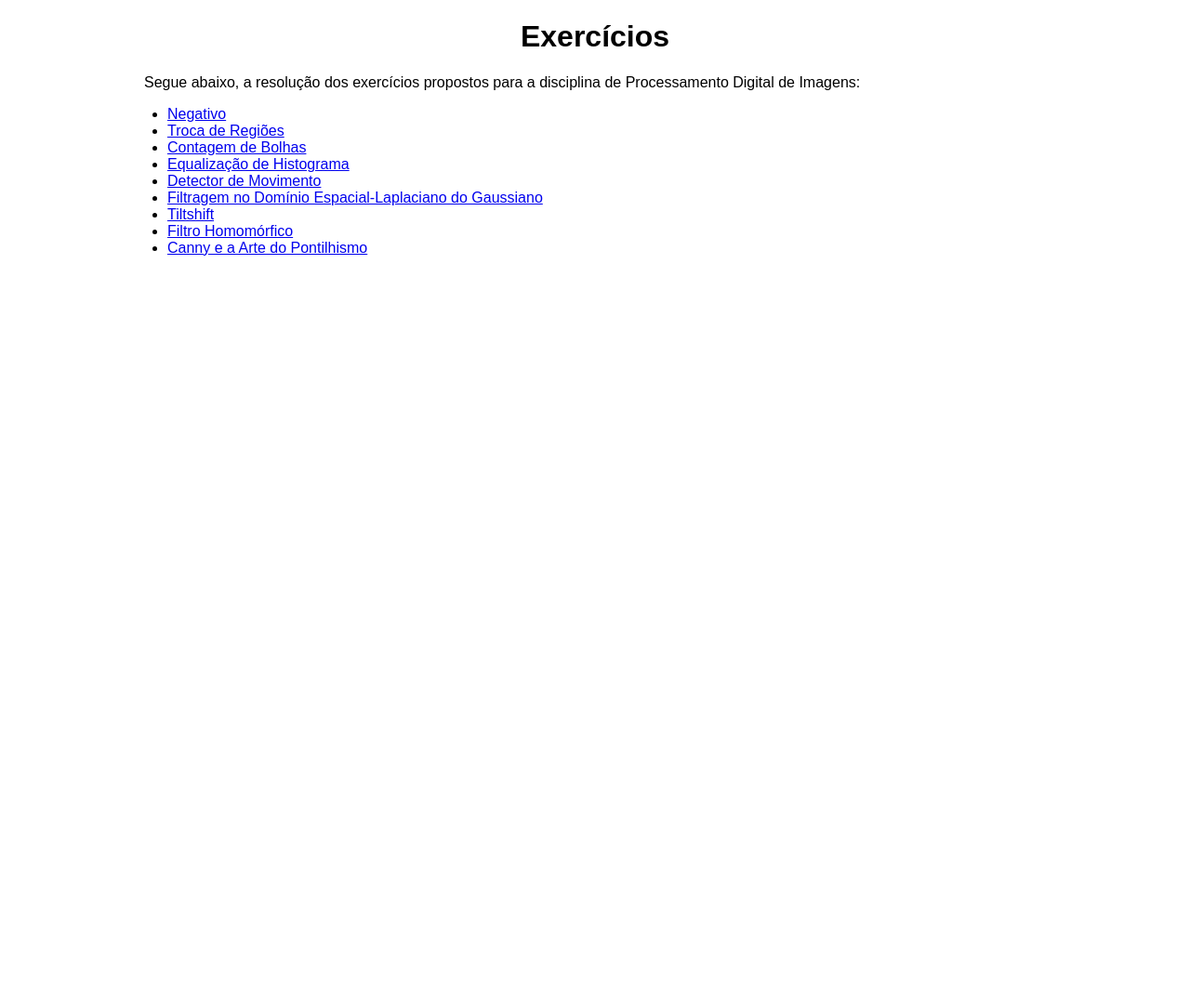
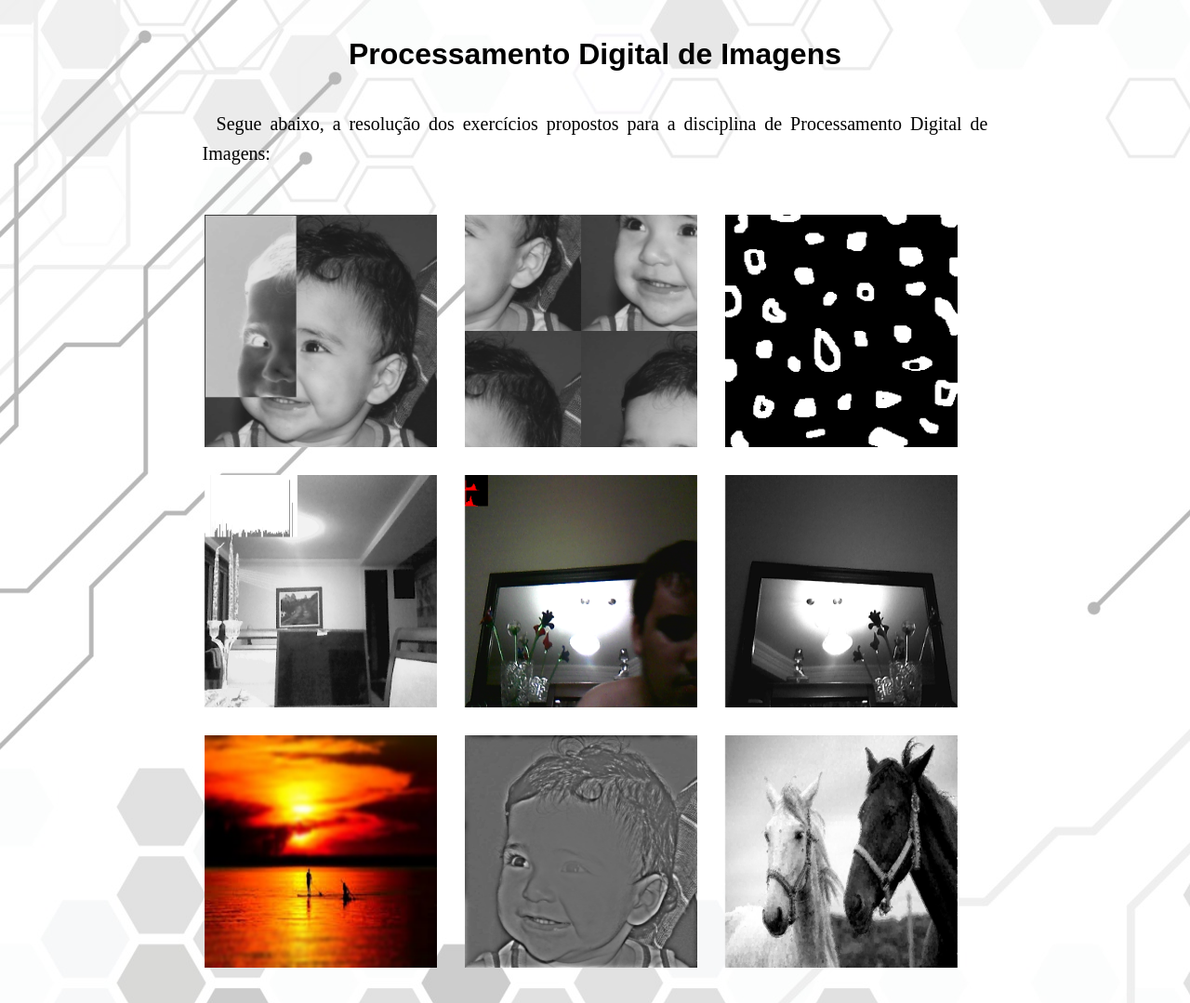
Before and after one commit to igordcn/igordcn.github.io, a plain HTML site: page index.html in a window 1280 px wide. Shown: the whole page at 93% size. Before the commit the page ends 800 px from the top, so only its background shows below. Drawn offline with Linux system fonts and the light colour scheme.

Commit message:
feature: Cria os componente de de flip-card

```diff
--- a/css/estilo.css
+++ b/css/estilo.css
@@ -1,23 +1,87 @@
-body{
-  margin-left:auto;
-  margin-right:auto;
-  width: 1000px;
-  font-family:sans-serif;
+body {
+    margin-left: auto;
+    margin-right: auto;
+    width: 66%;
+    max-width: 1500px;
+    font-family: 'Roboto Slab', serif;
+    background-color: rgba(255, 255, 255, 0.2) ;
+    background-image: url('../resources/img/background.jpg');
+    background-repeat: no-repeat;
+    background-attachment: fixed;
+    background-blend-mode: screen;
 }
-p{
-  text-indent: 15px;
-  text-align:justify;
+
+@media  screen and (min-width: 1920px) {
+    body {
+        background-size: cover;
+    }
 }
-h2{
-  text-align: center;
-  margin-top: 40px;
+
+h1 {
+    text-align: center;
+    font-family: sans-serif;
+    margin: 40px 0;
 }
-h1{
-  text-align: center;
+
+p {
+    text-indent: 15px;
+    text-align: justify;
+    font-size: 20px;
+    line-height: 32px;
 }
-figure{
-  text-align:center;
+
+section {
+    margin-top: 50px;
 }
-figcaption{
-  font-style:italic;
+
+h2 {
+    text-align: center;
+    font-family: sans-serif;
+    margin-bottom: 40px;
+    font-weight: 500;
 }
+
+.card-container {
+    margin: 0px 30px 30px 0px;
+}
+
+.img-main, .cards-section {
+    display: flex;
+    justify-content: center;
+    flex-wrap: wrap;
+}
+
+.flip-card {
+    width: 250px;
+    height: 250px;
+    perspective: 1000px;
+}
+
+.flip-card .inner {
+    position: relative;
+    width: 100%;
+    height: 100%;
+    transition: transform 0.8s;
+    transform-style: preserve-3d;
+}
+
+.flip-card:hover .inner {
+    transform: rotateY(180deg);
+}
+
+.flip-card .front, .flip-card .back {
+    position: absolute;
+    width: 100%;
+    height: 100%;
+    -webkit-backface-visibility: hidden; /* Safari */
+    backface-visibility: hidden;
+}
+
+.flip-card .front img {
+    width: 100%;
+    height: 100%;
+}
+
+.flip-card .back {
+    transform: rotateY(180deg);
+}
--- a/index.html
+++ b/index.html
@@ -8,55 +8,85 @@
 </head>
 
 <body>
-    <h1>Exercícios</h1>
+    <main class="">
+        <h1>Processamento Digital de Imagens</h1>
         <p>Segue abaixo, a resolução dos exercícios propostos para a disciplina de Processamento Digital de Imagens:</p>
-    <ul>
-        <li>
+        <section class="cards-section">
+            <div class="card-container">
                 <a href="./pages/pdi/negativo.html">
-                Negativo
+                    <flip-card
+                        image="./resources/img/regions.png"
+                        text="Aplica um efeito negativo numa região escolhida pelo usuário."
+                    ></flip-card>
                 </a>
-        </li>
-        <li>
+            </div>
+            <div class="card-container">
                 <a href="./pages/pdi/troca-de-regioes.html">
-                Troca de Regiões
+                    <flip-card
+                        image="./resources/img/trocaregioes.png"
+                        text="Divide a imagem em quatro regiões e as troca diagonalmente."
+                    ></flip-card>
                 </a>
-        </li>
-        <li>
+            </div>
+            <div class="card-container">
                 <a href="./pages/pdi/contagem-de-bolhas.html">
-                Contagem de Bolhas
+                    <flip-card
+                        image="./resources/img/bolhas.png"
+                        text="Identificação e contagem de bolhas em uma imagem."
+                    ></flip-card>
                 </a>
-        </li>
-        <li>
+            </div>
+            <div class="card-container">
                 <a href="./pages/pdi/equalizacao.html">
-                Equalização de Histograma
+                    <flip-card
+                        image="./resources/img/equalizado.png"
+                        text="Aplicação de equalização de histograma em imagens do vídeo da webcam."
+                    ></flip-card>
                 </a>
-        </li>
-        <li>
+            </div>
+            <div class="card-container">
                 <a href="./pages/pdi/detector-de-movimento.html">
-                Detector de Movimento
+                    <flip-card
+                        image="./resources/img/agoraalerta.png"
+                        text="Identificação de movimento por comparação de histograma de fois quadros."
+                    ></flip-card>
                 </a>
-        </li>
-        <li>
+            </div>
+            <div class="card-container">
                 <a href="./pages/pdi/laplaciano-gauss.html">
-                Filtragem no Domínio Espacial-Laplaciano do Gaussiano
+                    <flip-card
+                        image="./resources/img/laplacgausso.png"
+                        text="Aplicação do filtro laplaciano do gaussiano."
+                    ></flip-card>
                 </a>
-        </li>
-        <li>
+            </div>
+            <div class="card-container">
                 <a href="./pages/pdi/tiltshift.html">
-                Tiltshift
+                    <flip-card
+                        image="./resources/img/tiltshift.jpg"
+                        text="Aplicação da técnica de tiltshift, permitindo o controle da região em foco."
+                    ></flip-card>
                 </a>
-        </li>
-        <li>
+            </div>
+            <div class="card-container">
                 <a href="./pages/pdi/filtro-homomorfico.html">
-                Filtro Homomórfico
+                    <flip-card
+                        image="./resources/img/imfiltrada.png"
+                        text="Aplicação do filtro homomórfico."
+                    ></flip-card>
                 </a>
-        </li>
-        <li>
+            </div>
+            <div class="card-container">
                 <a href="./pages/pdi/canny-points.html">
-                Canny e a Arte do Pontilhismo
+                    <flip-card
+                        image="./resources/img/cannypoints.png"
+                        text="Aplicação do algorítmo de Canny para pontilhismo."
+                    ></flip-card>
                 </a>
-        </li>
-    </ul>
+            </div>
+        </section>
+    </main>
+    <script type="text/javascript" src="./js/template.js"></script>
 </body>
 
 </html>
--- /dev/null
+++ b/js/template.js
@@ -0,0 +1,22 @@
+class FlipCardComponent extends HTMLElement {
+
+    connectedCallback() {
+        let text = this.getAttribute("text")
+        let image = this.getAttribute("image")
+        this.innerHTML = `
+        <div id="flip-card">
+            <div class="flip-card">
+                <div class="inner">
+                    <div class="front">
+                        <img src="${image}" />
+                    </div>
+                    <div class="back">
+                        <p>${text}</p>
+                    </div>
+                </div>
+            </div>
+        </div>`
+    }
+
+}
+customElements.define('flip-card', FlipCardComponent);
```
Also changed, not shown: pages/pdi/negativo.html (+31 -16 lines), resources/img/background.jpg (added). Lines whose indentation alone changed are shown as unchanged.
